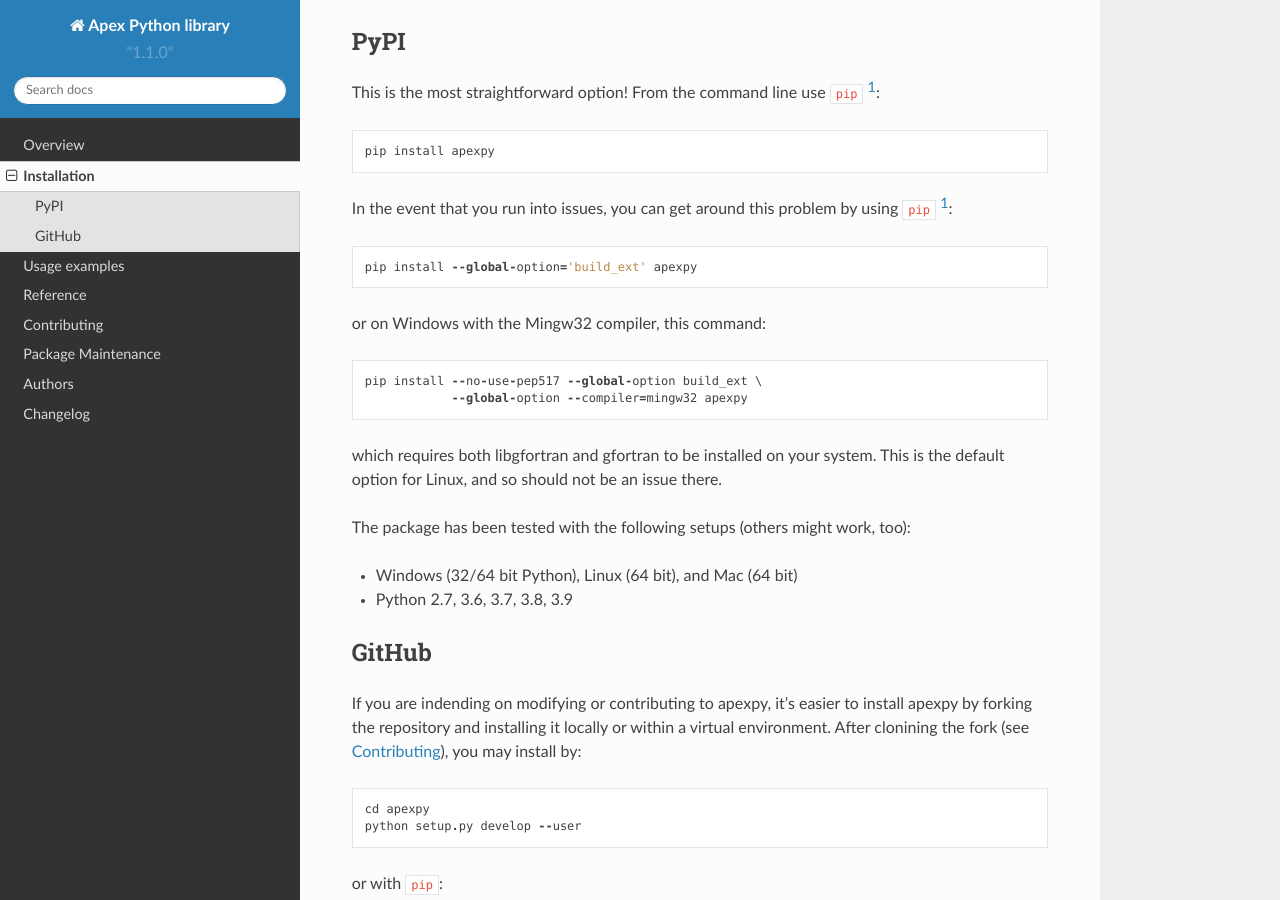
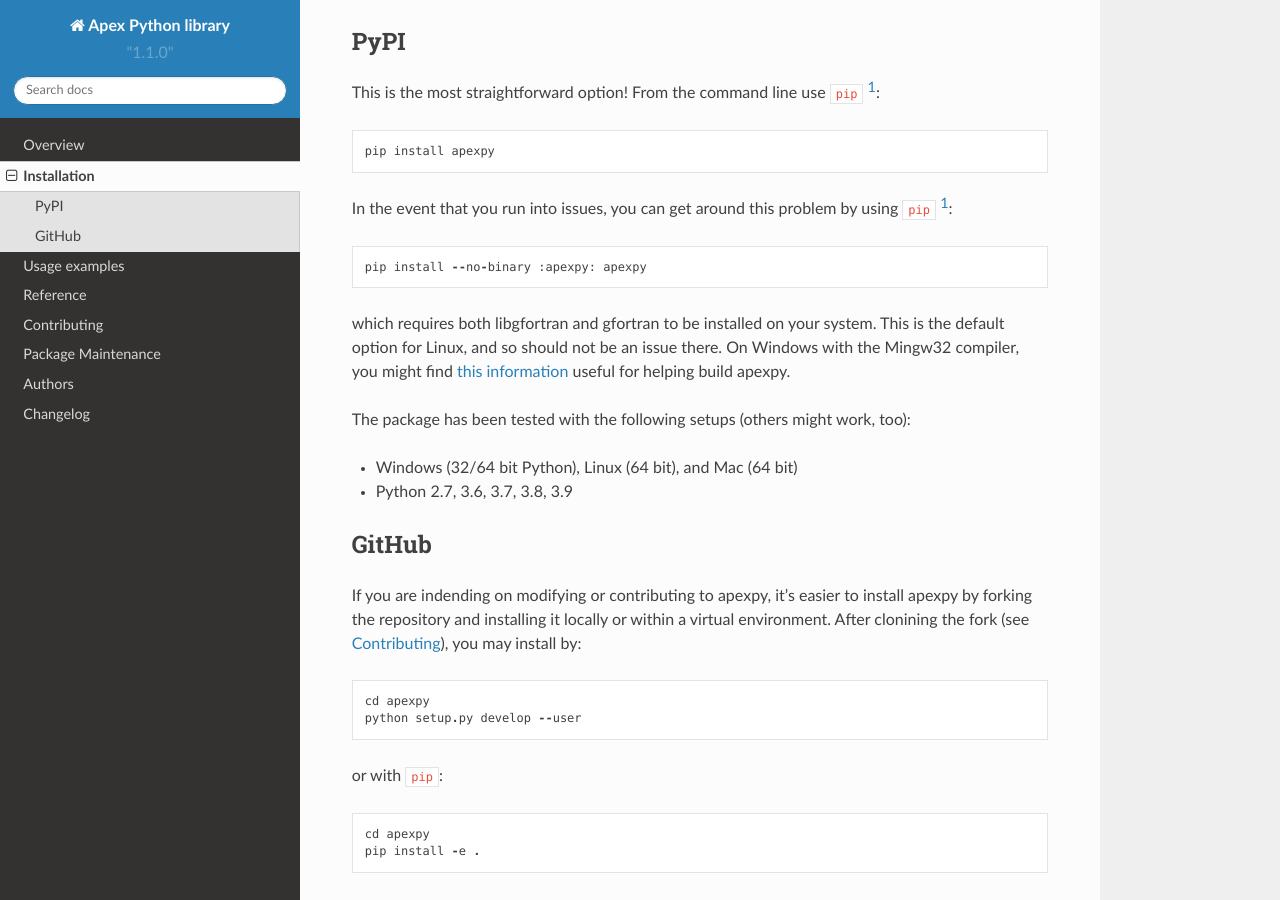
Before and after one commit to aburrell/apexpy, a Sphinx documentation site: the page built from docs/installation.rst, in a window 1280 px wide and 900 px high, scrolled down 303 px. Built offline with Sphinx 7.4.7 and the Read the Docs theme 2.0.0, drawn with Linux system fonts in a browser that asks for light colours.

Commit message:
DOC: more accurate installation instructions

```diff
--- a/docs/installation.rst
+++ b/docs/installation.rst
@@ -26,15 +26,12 @@
 In the event that you run into issues, you can get around this problem by using
 ``pip`` [1]_::
 
-    pip install --global-option='build_ext' apexpy
-
-or on Windows with the Mingw32 compiler, this command::
-
-    pip install --no-use-pep517 --global-option build_ext \
-                --global-option --compiler=mingw32 apexpy
+    pip install --no-binary :apexpy: apexpy
 
 which requires both libgfortran and gfortran to be installed on your system.
-This is the default option for Linux, and so should not be an issue there.
+This is the default option for Linux, and so should not be an issue there. On
+Windows with the Mingw32 compiler, you might find `this information <https://wiki.python.org/moin/WindowsCompilers#GCC_-_MinGW-w64_.28x86.2C_x64.29>`_
+useful for helping build apexpy.
 
 The package has been tested with the following setups (others might work, too):
 
```
